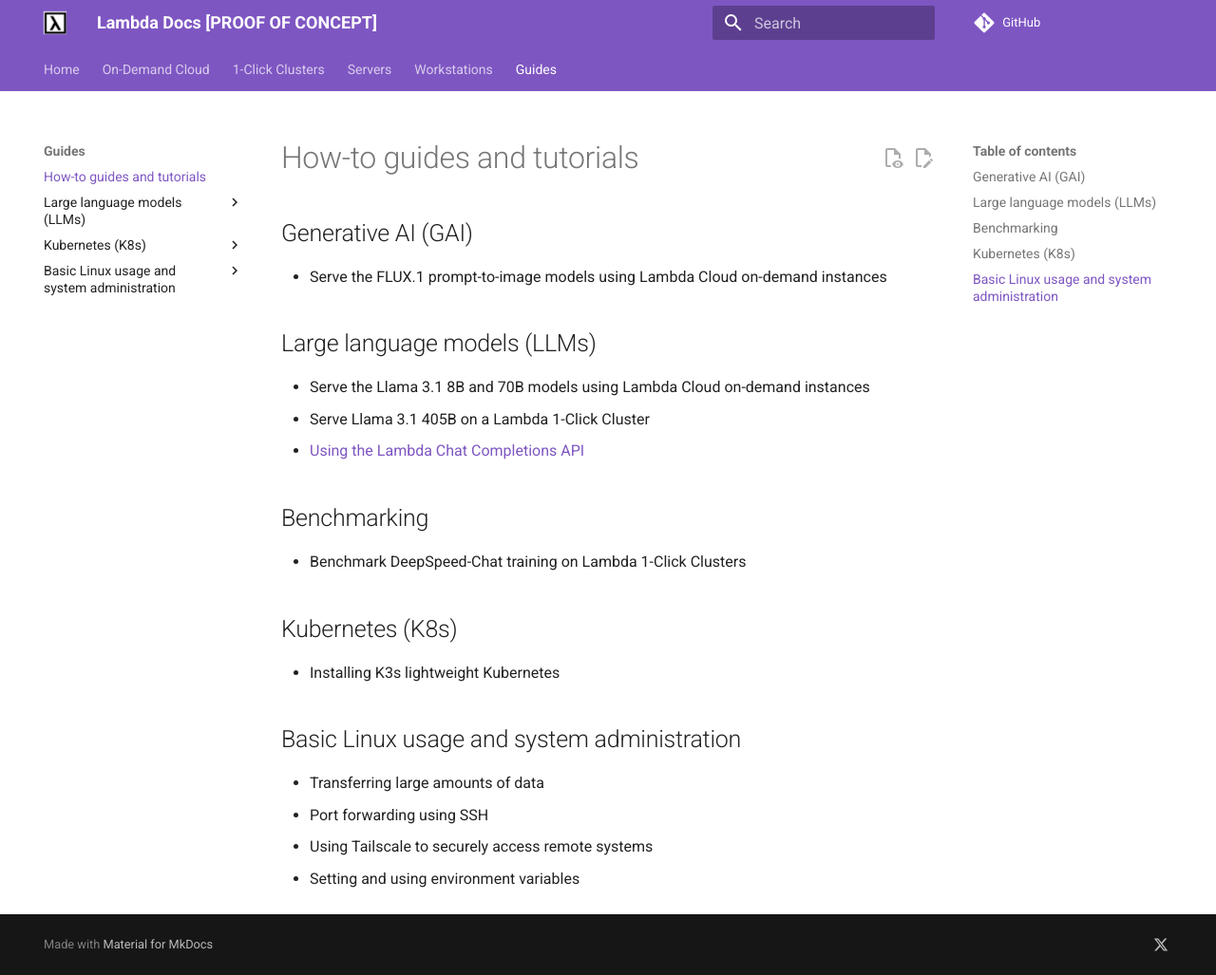
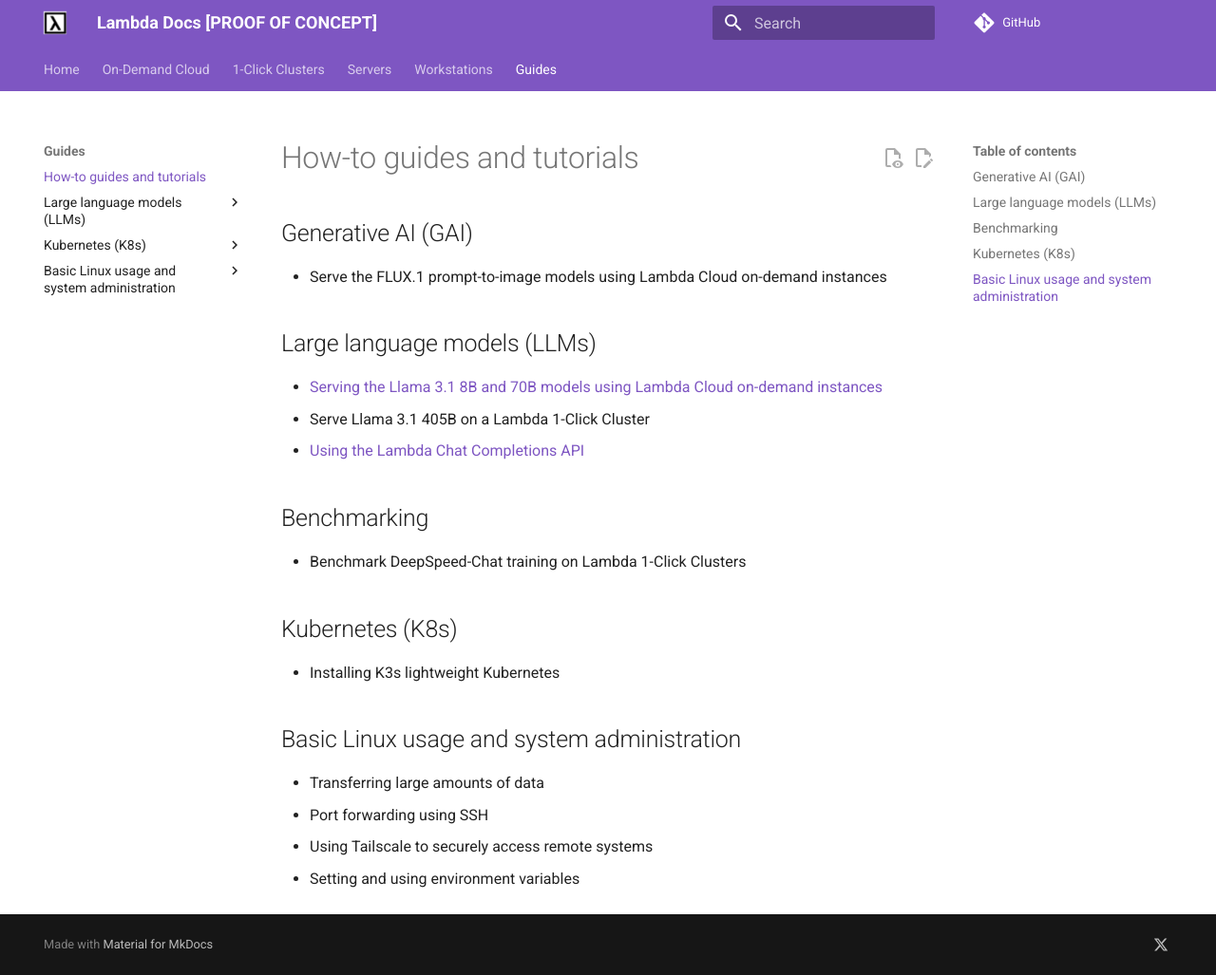
Before and after one commit to cbrownstein-lambda/lambda-docs-mkdocs, an MkDocs documentation site: the page built from docs/guides/index.md, in a window 1280 px wide and 1027 px high. Shown: the whole window at 95% size. Built offline with MkDocs 1.6.1 and Material for MkDocs 9.7.7, drawn with Linux system fonts in a browser that asks for light colours; a script that is not in the unit is left out; comment, search, counter and statistics services are not loaded.

Commit message:
Update title and link to guide

```diff
--- a/docs/guides/index.md
+++ b/docs/guides/index.md
@@ -7,7 +7,7 @@
 
 ## Large language models (LLMs)
 
-- Serve the Llama 3.1 8B and 70B models using Lambda Cloud on-demand instances
+- [Serving the Llama 3.1 8B and 70B models using Lambda Cloud on-demand instances](large-language-models/serving-llama-3-1-docker.md)
 - Serve Llama 3.1 405B on a Lambda 1-Click Cluster
 - [Using the Lambda Chat Completions API](large-language-models/lambda-chat-api)
 
```
Also changed, not shown: docs/guides/large-language-models/serving-llama-3-1-docker.md (+1 -1 lines).
